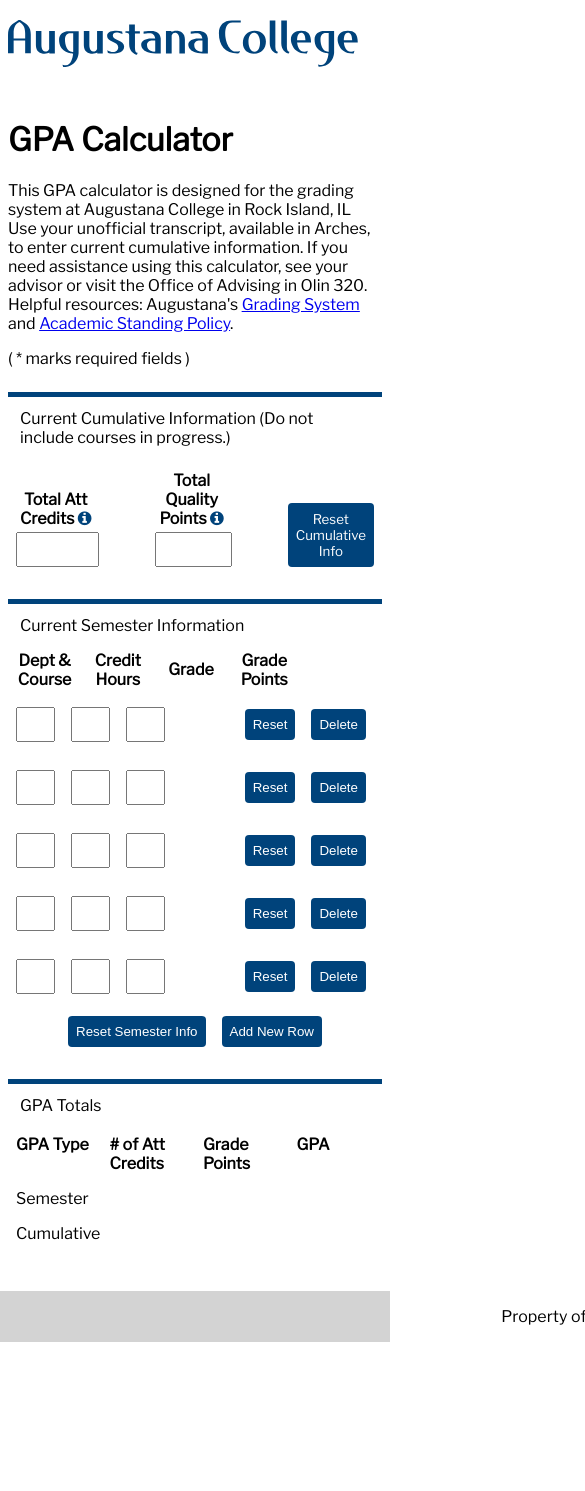
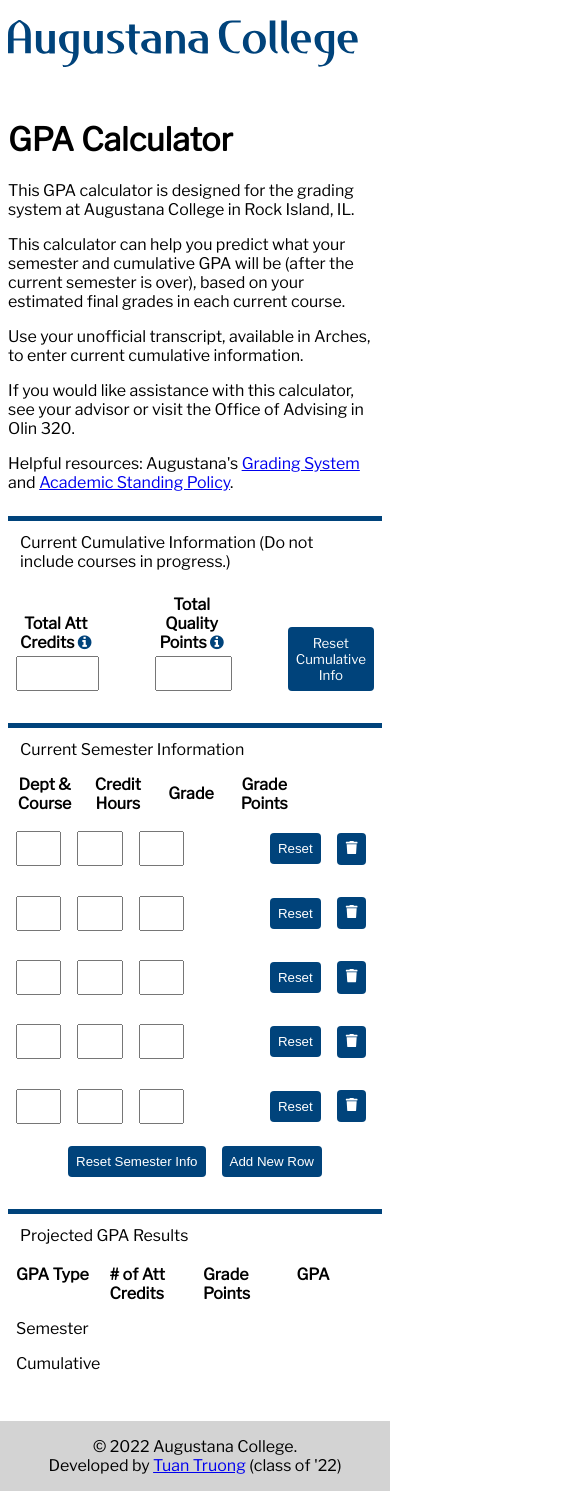
Before and after one commit to tuantruong17/gpa-calc, a React (Create React App) app: page / in a window 390 px wide. Shown: the top 1491 px of the page, 585 px wide, since content can reach past the window. Before the commit the page ends 1342 px from the top, so only its background shows below. Built offline with nearby package versions, Linux system fonts and the light colour scheme.

Commit message:
Changed Delete buttons to use trash icons to make it fit a little better on mobile screens, and reworded text

```diff
--- a/package.json
+++ b/package.json
@@ -1,7 +1,7 @@
 {
   "name": "gpa-calc",
   "version": "0.1.0",
-  "homepage": "https://tuantruong17.github.io/gpa-calc",
+  "homepage": "https://augustanacomputerscienceprojects.github.io/gpa-calc",
   "private": true,
   "dependencies": {
     "@material-ui/core": "^4.12.4",
@@ -11,6 +11,7 @@
     "gh-pages": "^4.0.0",
     "react": "^18.2.0",
     "react-dom": "^18.2.0",
+    "react-icons": "^4.7.1",
     "react-scripts": "5.0.1",
     "web-vitals": "^2.1.4"
   },
--- a/src/App.js
+++ b/src/App.js
@@ -21,16 +21,16 @@
   const [courses, setCourses] = useState(initCourses);
 
   const letterToPoints = {
-    A: 4,
+    "A": 4,
     "A-": 3.67,
     "B+": 3.33,
-    B: 3,
+    "B": 3,
     "B-": 2.67,
     "C+": 2.33,
-    C: 2,
+    "C": 2,
     "C-": 1.67,
-    D: 1,
-    F: 0,
+    "D": 1,
+    "F": 0,
   };
 
   return (
@@ -40,14 +40,18 @@
         <h1>GPA Calculator</h1>
         <div className="App-container">
           <p>
-            This GPA calculator is designed for the grading system at Augustana
-            College in Rock Island, IL <br />
-            Use your unofficial transcript, available in Arches, to enter
-            current cumulative information. If you need assistance using this
-            calculator, see your advisor or visit the Office of Advising in Olin
-            320.
-            <br />
-            Helpful resources: Augustana's{" "}
+            This GPA calculator is designed for the grading system at Augustana College in Rock Island, IL.
+            </p>
+            <p>
+             This calculator can help you predict what your semester and cumulative GPA will be (after the current semester is over), based on your estimated final grades in each current course.
+            </p>
+            <p>
+            Use your unofficial transcript, available in Arches, to enter current cumulative information.
+            </p>
+            <p> If you would like assistance with this calculator, see your advisor or visit the Office of Advising in Olin 320.
+            </p>
+            <p>
+            Helpful resources: Augustana&apos;s{" "}
             <a href="https://www.augustana.edu/academics/catalog/academic-policies/grading">
               Grading System
             </a>{" "}
@@ -57,7 +61,6 @@
             </a>
             .
           </p>
-          <p>( * marks required fields )</p>
           <SectionDivider
             header={
               "Current Cumulative Information (Do not include courses in progress.)"
@@ -73,7 +76,7 @@
             setCourses={setCourses}
             letterToPoints={letterToPoints}
           ></CourseGrid>
-          <SectionDivider header={"GPA Totals"} />
+          <SectionDivider header={"Projected GPA Results"} />
           <ReviewGrid
             cumulativeHour={cumulativeHour}
             cumulativePoint={cumulativePoint}
--- a/src/component/CourseGrid/index.js
+++ b/src/component/CourseGrid/index.js
@@ -1,5 +1,8 @@
 import { useState } from "react";
+import { FaTrash } from 'react-icons/fa';
 import "./styles.css";
+
+
 function CourseGrid(prop) {
   // shallow copy all courses
   const [state, setState] = useState({
@@ -115,7 +118,7 @@
               className="course-button"
               onClick={() => handleDeleteRow(i)}
             >
-              Delete
+              <FaTrash />
             </button>
           </div>
         </div>
--- a/src/component/Footer/index.js
+++ b/src/component/Footer/index.js
@@ -3,7 +3,7 @@
 function Footer(prop) {
   return (
     <div className="footer">
-      <div className="footer-wrapper">Property of Augustana College</div>
+      <div className="footer-wrapper">&copy; 2022 Augustana College.<br/>Developed by <a href="https://github.com/tuantruong17">Tuan Truong</a> (class of '22)</div>
     </div>
   );
 }
--- a/src/component/Footer/styles.css
+++ b/src/component/Footer/styles.css
@@ -1,6 +1,6 @@
 .footer-wrapper {
     margin: 32px auto 0;
-    width: 1200px;
+    width: auto;
     padding: 16px;
     text-align: center;
 }
```
Also changed, not shown: 1 other file (tests, documents, lock files or other folders).
